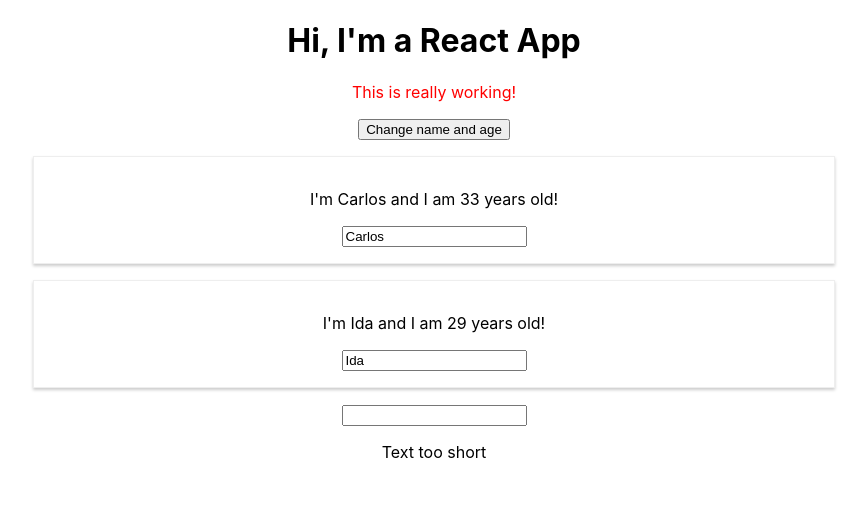
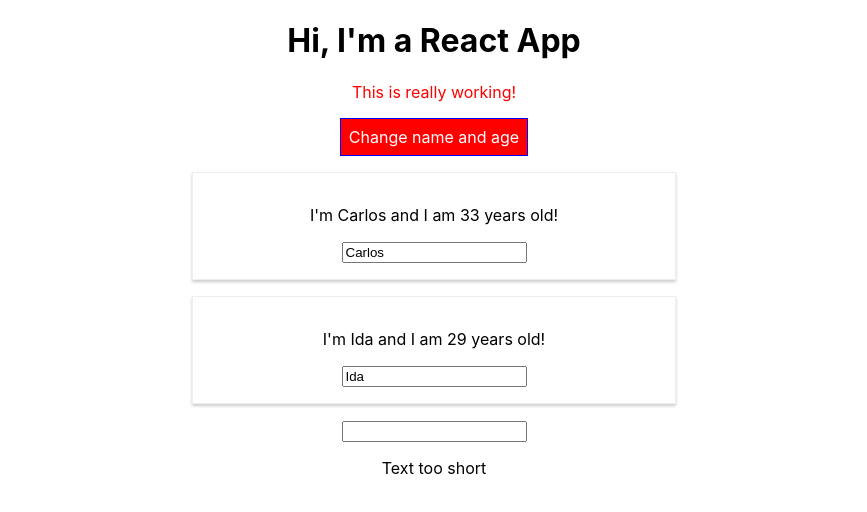
Before and after one commit to Carltesio/React_course_demo, a React (Create React App) app: page / in a window 1280 px wide. Shown: the top 512 px of the page, without its empty margins (206-1073 px from the left). Built offline with nearby package versions, Linux system fonts and the light colour scheme.

Commit message:
changing styling to css module

```diff
--- a/src/App.css
+++ /dev/null
@@ -1,11 +0,0 @@
-.App{
-    text-align: center
-}
-
-.red {
-    color: red;
-}
-
-.bold{
-    font-weight: bold;
-}
--- a/src/App.js
+++ b/src/App.js
@@ -1,9 +1,9 @@
 import React, { useState } from 'react';
-import './App.css';
+import classes from '/home/carlos/gitHub_repos/react_course/src/App.module.css';
 import Person from './Person/Person';
 import Validation from './validation';
 import Char from './Char';
-import styled from 'styled-components'
+// import styled from 'styled-components'
 
 const App = props => {
 
@@ -87,6 +87,7 @@ const App = props => {
     }
   };
 
+  let btnClass = '';
   let person = null;
 
   if (showPersonsState.showPersons) {
@@ -103,6 +104,7 @@ const App = props => {
         })}
       </div>
     )
+    btnClass = classes.Red
     // style.backgroundColor = 'red';
     // style[':hover'] = {
     //   backgroundColor: 'salmon',
@@ -110,19 +112,19 @@ const App = props => {
     // }
   }
 
-  let classes = [];
+  let assignedClasses = [];
   if (personState.persons.length <= 2) {
-    classes.push('red')
+    assignedClasses.push(classes.red)
   }
   if (personState.persons.length <= 1) {
-    classes.push('bold')
+    assignedClasses.push(classes.bold)
   }
 
   return (
-    <div className="App">
+    <div className={classes.App}>
       <h1>Hi, I'm a React App</h1>
-      <p className={classes.join(' ')}>This is really working!</p>
-      <button  id="button" alt = {showPersonsState.showPersons}
+      <p className={assignedClasses.join(' ')}>This is really working!</p>
+      <button className={btnClass} id="button" alt = {showPersonsState.showPersons}
         onClick={togglePersonhandler}>Change name and age</button>
       {person}
       <input type="text"
--- /dev/null
+++ b/src/App.module.css
@@ -0,0 +1,33 @@
+.App{
+    text-align: center
+}
+
+.red {
+    color: red;
+}
+
+.bold{
+    font-weight: bold;
+}
+
+.App button {
+    background-color: green;
+    color: white;
+    font: inherit;
+    border: 1px solid blue;
+    padding: 8px;
+    cursor: pointer;
+}
+
+.App button:hover {
+   background-color: lightgreen;
+   color : black;
+}
+
+.App button.Red {
+    background-color: red;
+}
+
+.App button.Red:hover {
+    background-color: salmon;
+}
--- a/src/Person/Person.js
+++ b/src/Person/Person.js
@@ -1,18 +1,19 @@
 import React from 'react'
-import styled from 'styled-components'
+import classes from '/home/carlos/gitHub_repos/react_course/src/Person/Person.module.css'
+// import styled from 'styled-components'
 
-const StyledDiv =  styled.div`
-width: 60%;
-margin: 16px auto;
-border: 1px solid #eee;
-box-shadow: 0 2px 3px #ccc;
-padding: 16px;
-text-align: center;
+// const StyledDiv =  styled.div`
+// width: 60%;
+// margin: 16px auto;
+// border: 1px solid #eee;
+// box-shadow: 0 2px 3px #ccc;
+// padding: 16px;
+// text-align: center;
 
-'@media (min-width: 500px)': {
-  width: '450px'
-}
-`
+// '@media (min-width: 500px)': {
+//   width: '450px'
+// }
+// `
 const person = (props) => {
   const style = {
     '@media (min-width: 500px)': {
@@ -21,11 +22,11 @@ const person = (props) => {
   }
   return (
     // <div className= "Person">
-  <StyledDiv>
+  <div className={classes.Person}>
      <p onClick = {props.click}>I'm {props.name} and I am {props.age} years old!</p>
       <p>{props.children}</p>
       <input type="text" onChange={props.changed} value={props.name} />
-  </StyledDiv>
+  </div>
  )
 }
 
--- /dev/null
+++ b/src/Person/Person.module.css
@@ -0,0 +1,14 @@
+.Person {
+    width: 60%;
+    margin: 16px auto;
+    border: 1px solid#eee;
+    box-shadow: 0 2px 3px #ccc;
+    padding: 16px;
+    text-align: center;
+}
+
+@media (min-width: 500px) {
+    .Person {
+        width: 450px;
+    }
+}
```
